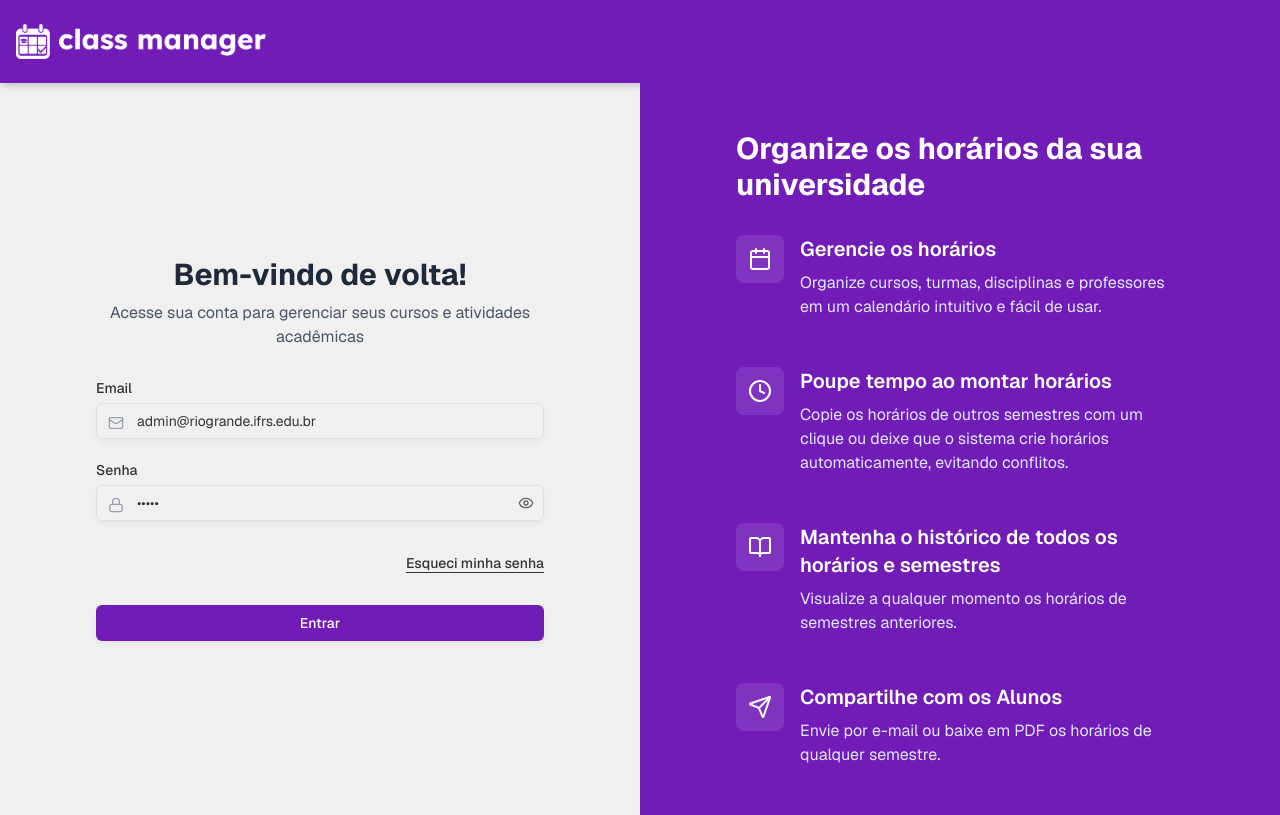
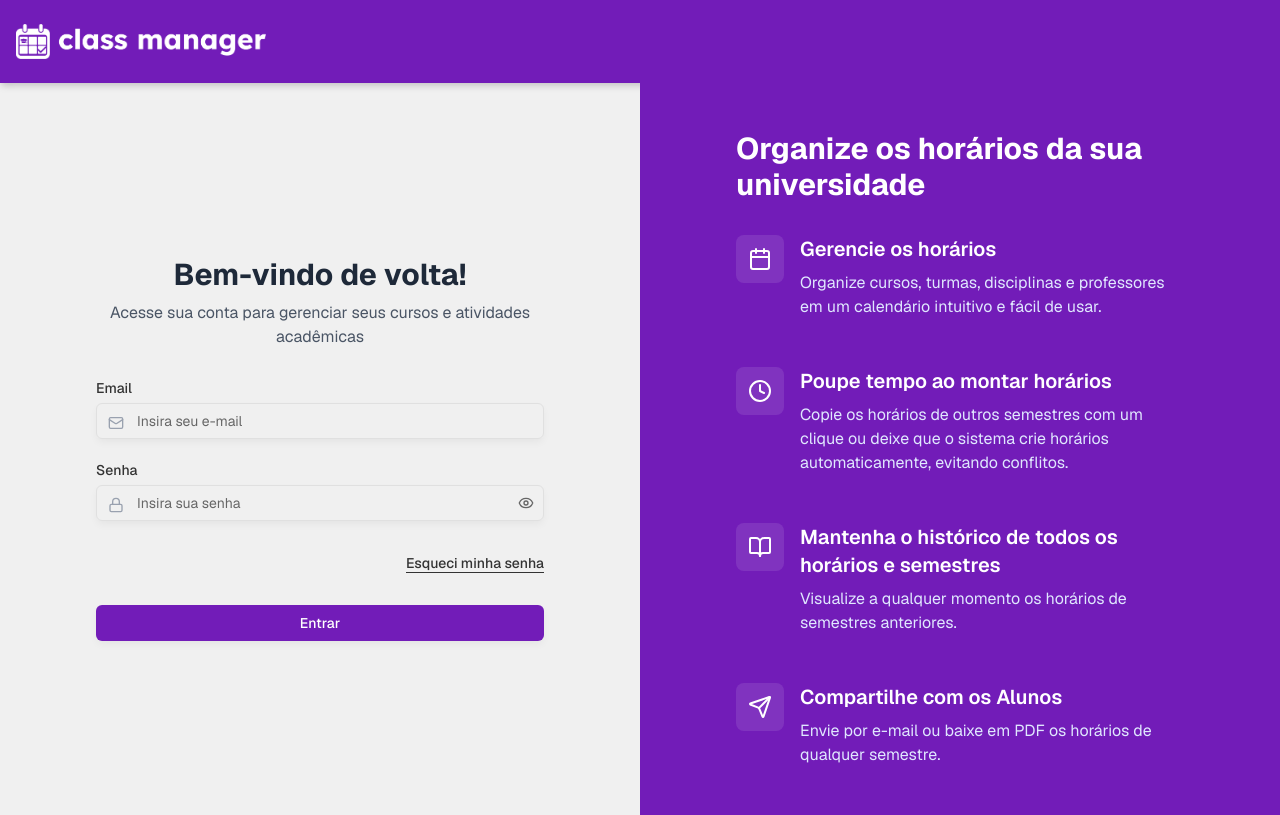
Before and after one commit to GabryelMelo07/class-manager, a React (Vite) app in the folder frontend/: page /login in a window 1280 px wide. Built offline with nearby package versions, Linux system fonts and the light colour scheme; no server answers.

Commit message:
Removing user type public

```diff
--- a/frontend/src/components/header.tsx
+++ b/frontend/src/components/header.tsx
@@ -865,7 +865,7 @@ export function Header({ userType }: HeaderProps) {
               )}
 
               {/* Export Button */}
-              {userType !== UserTypeEnum.TEACHER && userType !== UserTypeEnum.PUBLIC && (
+              {userType !== UserTypeEnum.TEACHER && (
                 <DropdownMenu
                   open={exportarOpen}
                   onOpenChange={setExportarOpen}
@@ -905,8 +905,7 @@ export function Header({ userType }: HeaderProps) {
               )}
 
               {/* Logout Button */}
-              {userType !== UserTypeEnum.PUBLIC && (
-                <Button
+              <Button
                   variant="ghost"
                   className="font-semibold text-md hover:text-stone-300 hover:bg-transparent dark:hover:bg-transparent"
                   onClick={logout}
@@ -914,7 +913,6 @@ export function Header({ userType }: HeaderProps) {
                   Sair
                   <LogOut className="ml-2" strokeWidth={2} />
                 </Button>
-              )}
 
               {/* Theme Toggle Button */}
               <Button
--- a/frontend/src/pages/Login.tsx
+++ b/frontend/src/pages/Login.tsx
@@ -57,8 +57,8 @@ export function Login() {
   const form = useForm<z.infer<typeof formSchema>>({
     resolver: zodResolver(formSchema),
     defaultValues: {
-      'email-input-0': 'admin@riogrande.ifrs.edu.br',
-      'password-input-0': 'admin',
+      'email-input-0': '',
+      'password-input-0': '',
       'button-0': '',
     },
   });
--- a/frontend/src/utils/UserTypeEnum.tsx
+++ b/frontend/src/utils/UserTypeEnum.tsx
@@ -1,6 +1,5 @@
 export enum UserTypeEnum {
   ADMIN,
   COORDINATOR,
-  TEACHER,
-  PUBLIC
+  TEACHER
 }
```
